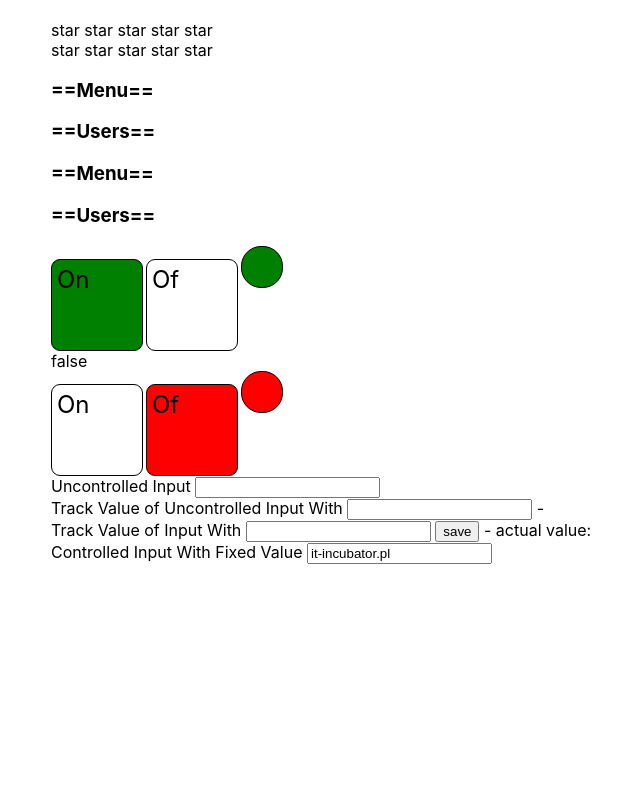
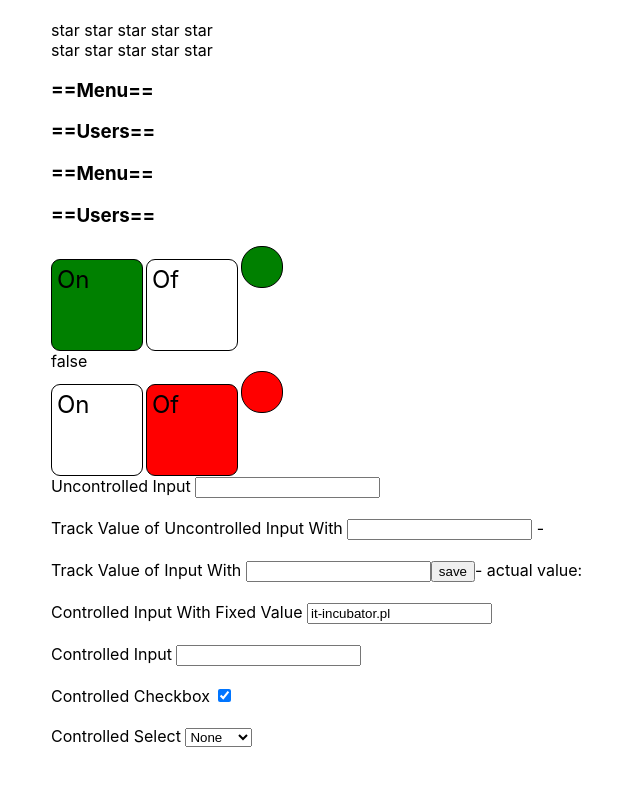
Before and after one commit to ItEmigrant/TypeScript, a React (Create React App) app: page / in a window 1280 px wide. Shown: the top 786 px of the page, without its empty margins (289-929 px from the left). Built offline with nearby package versions, Linux system fonts and the light colour scheme.

Commit message:
lesson13InputControlled

```diff
--- a/src/App.tsx
+++ b/src/App.tsx
@@ -10,6 +10,7 @@ import {Accordion} from "./components/Accordion/Accordion";
 import {UnOnOf} from "./components/UnOnOff/UnOnOF";
 import {OnOf} from "./components/UnOnOff/OnOF";
 import {Input} from "./components/input/TrackInput";
+import {ControlledInput} from "./components/input/controlledInput";
 
 
 function App() {
@@ -43,6 +44,7 @@ function App() {
             <OnOf OnValue={onValue} setOnValue={setOnValue}/>
 
             <Input/>
+            <ControlledInput/>
         </div>
     );
 
--- a/src/components/input/TrackInput.tsx
+++ b/src/components/input/TrackInput.tsx
@@ -2,43 +2,48 @@ import React, {ChangeEvent, useRef, useState} from 'react';
 
 export const Input = () => {
 
-   const [value, setValue ] = useState("")
+    const [value, setValue] = useState("")
 
     const inputRef = useRef<HTMLInputElement>(null)
 
 
     const onChangeHandler = (event: ChangeEvent<HTMLInputElement>) => {
 
-            const actualValue = event.currentTarget.value
-            setValue(actualValue)
+        const actualValue = event.currentTarget.value
+        setValue(actualValue)
 
     }
 
     const onClickHandler = () => {
-            const el = inputRef.current as HTMLInputElement;
-            setValue(el.value)
+        const el = inputRef.current as HTMLInputElement;
+        setValue(el.value)
     }
 
 
     return (
         <>
             <div>
-              Uncontrolled Input  <input/>
+                Uncontrolled Input <input/>
             </div>
 
             <div>
-               Track Value of Uncontrolled Input With  <input value={value} onChange={onChangeHandler}/> - {value}
+                <br/>
+                Track Value of Uncontrolled Input With <input onChange={onChangeHandler}/> - {value}
             </div>
 
             <div>
-                Track Value of Input With  <input ref={inputRef} /> <button onClick={onClickHandler}>save</button> - actual value: {value}
+                <br/>
+                Track Value of Input With <input ref={inputRef}/>
+                <button onClick={onClickHandler}>save</button>
+                - actual value: {value}
 
             </div>
 
             <div>
-              Controlled Input With Fixed Value  <input value={"it-incubator.pl"}/>
+                <br/>
+                    Controlled Input With Fixed Value <input value={"it-incubator.pl"}/>
             </div>
 
         </>
-    );
+);
 };
--- /dev/null
+++ b/src/components/input/controlledInput.tsx
@@ -0,0 +1,44 @@
+import React, {ChangeEvent, useState} from 'react';
+
+export const ControlledInput = () => {
+
+    const [parentValue, setParentValue] = useState("")
+    const [parentBox, setParentBox] = useState(true)
+    const [parentSelect, setParentSelect] = useState<string|undefined>(undefined)
+
+
+    const change = (e: ChangeEvent<HTMLInputElement>) => {
+
+        setParentValue(e.currentTarget.value)
+    }
+
+    const changeCheck = (e:ChangeEvent<HTMLInputElement>) => {
+        setParentBox(e.currentTarget.checked)
+    }
+
+    const changeSelected = (e:ChangeEvent<HTMLSelectElement>) => {
+        setParentSelect(e.currentTarget.value)
+    }
+    return (
+        <>
+            <div>
+                <br/>
+                Controlled Input <input value={parentValue} onChange={change}/>
+            </div>
+            <div>
+                <br/>
+                Controlled Checkbox <input type={"checkbox"} checked={parentBox} onChange={changeCheck}/>
+            </div>
+
+            <div>
+                <br/>
+                Controlled Select <select value={parentSelect} onChange={changeSelected}>
+                <option value={'1'}>  None </option>
+                <option value={'2'}> Krakow </option>
+                <option value={'3'}> Kiev </option>
+                <option value={"4"}> Toronto </option>
+            </select>
+            </div>
+        </>
+    );
+};
```
